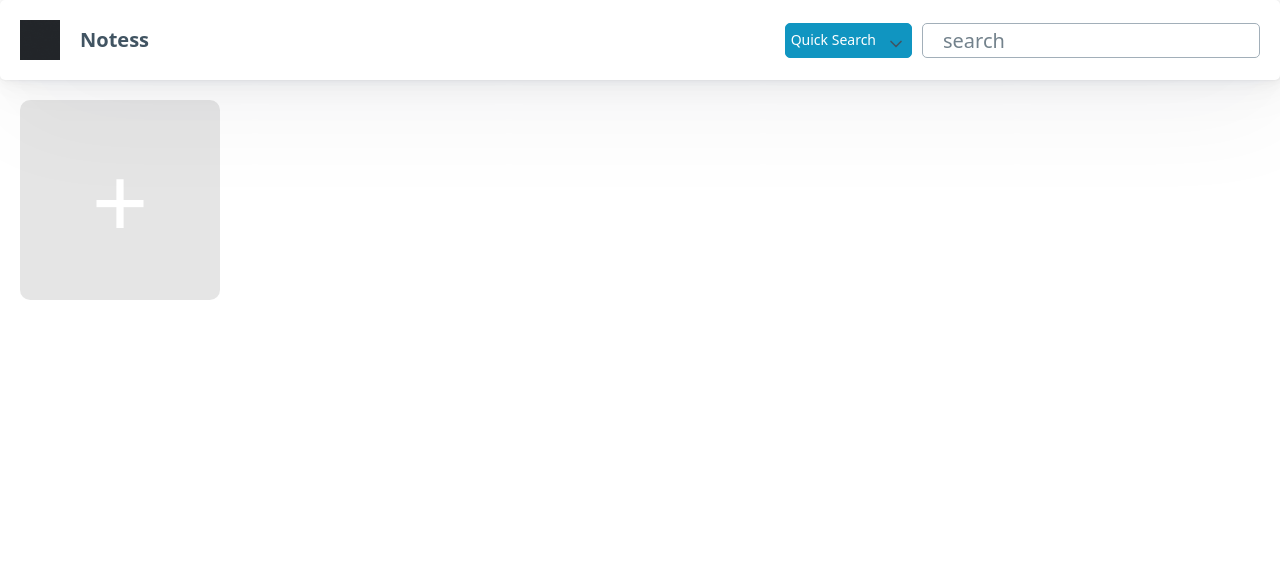
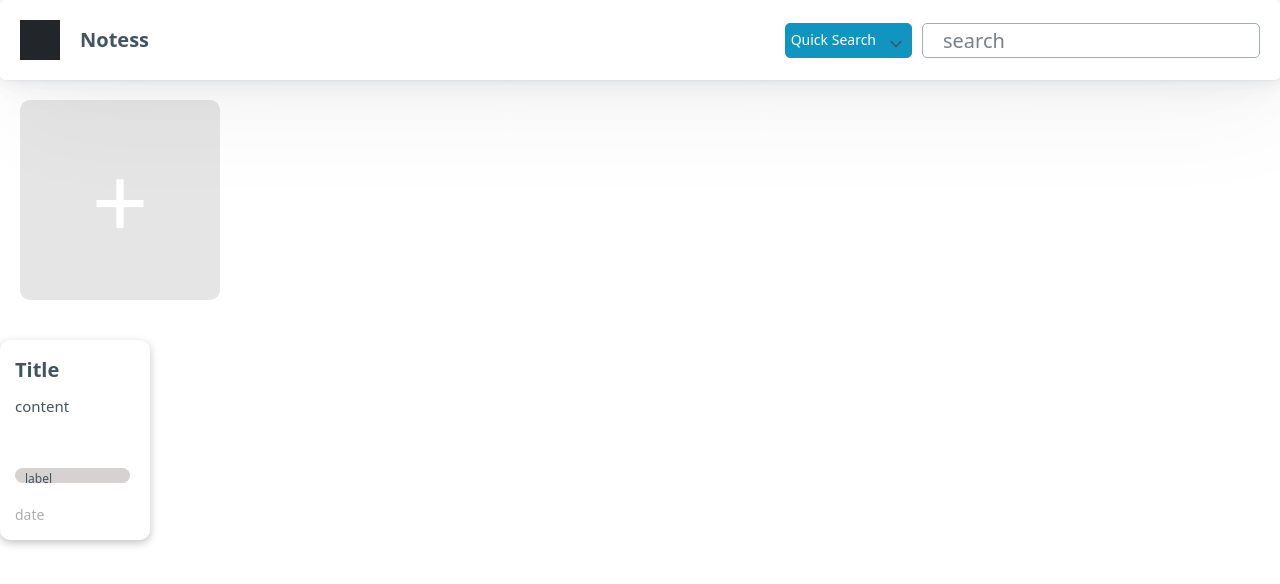
Before and after one commit to Raulj123/Notess-v2, a SvelteKit app: page / in a window 1280 px wide. Shown: the top 584 px of the page. Built offline with nearby package versions, Linux system fonts and the light colour scheme.

Commit message:
notes UI

```diff
--- /dev/null
+++ b/src/notes.svelte
@@ -0,0 +1,61 @@
+<script lang ="ts">
+
+
+</script>
+  <div class="note-card" on:click >
+    <div class="title">Title</div>
+    <div class="preview">content</div>
+
+  <div class="tag-wrapper">
+    <div class="tag">label</div>
+  </div>
+
+  <div class="card-footer">
+    <div class="date">date</div>
+  </div>
+</div>
+
+<style>
+.note-card{
+    width: 150px;
+    height: 200px;
+    margin-right: 15px;
+    background-color: #fff;
+    padding: 15px;
+    border-radius: 10px;
+    box-shadow: rgb(0 0 0 / 24%) 0px 3px 8px;
+    display: grid;
+    grid-template-rows: 1fr 4fr 2fr 1fr;
+}
+  .title {
+      font-weight: bold;
+      margin-bottom: 10px;
+    }
+.preview {
+      font-size: 15px;
+      word-break: break-word;
+    }
+.tag {
+      background-color: #d6d2d2;
+      padding: 2px 10px;
+      border-radius: 20px;
+      font-size: 12px;
+      margin-right: 5px;
+      height: 15px;
+      &-wrapper {
+        display: flex;
+        align-items: flex-end;
+        flex-wrap: wrap;
+      }
+    }
+.card-footer {
+      display: flex;
+      justify-content: space-between;
+      align-items: flex-end;
+    }
+  .date {
+        color: #afaeae;
+        font-size: 14px;
+      }
+
+</style>
--- a/src/routes/+page.svelte
+++ b/src/routes/+page.svelte
@@ -1,7 +1,15 @@
+<script lang="ts">
+import Notes from "../notes.svelte"
+function addNote(){
+  console.log("clicked")
+}
+</script>
+
 <div id="app">
-<button class="add-note" type="button">+</button>
+<button class="add-note" type="button" on:click={()=>addNote()}>+</button>
 </div>
- <style>
+<Notes/>
+<style>
    .add-note{
 	height:200px;
 
```
Also changed, not shown: src/app.d.ts (+6 -2 lines).
